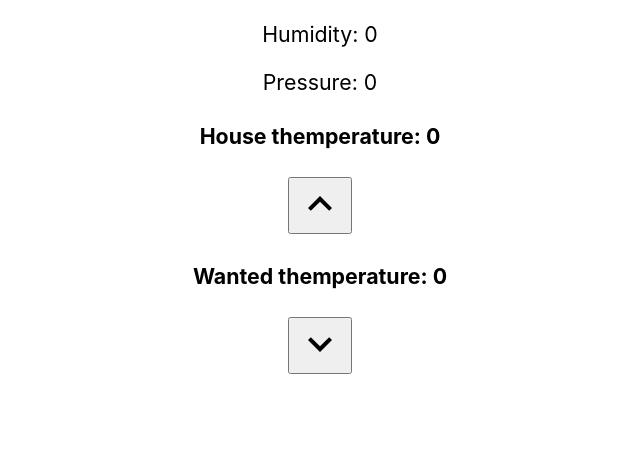
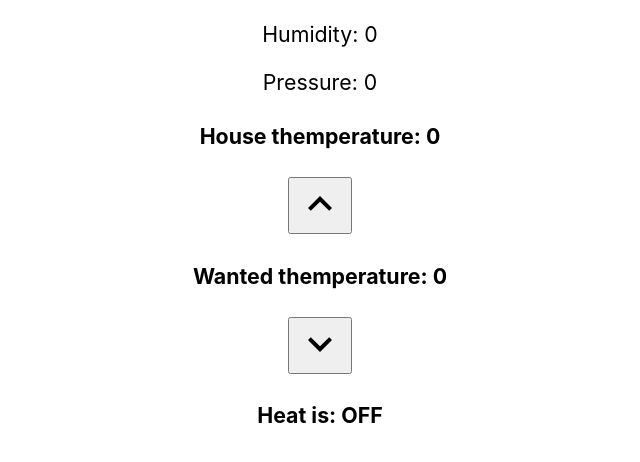
Before and after one commit to igorriok/smart-thermostat-web, a React (Create React App) app: page / in a window 1280 px wide. Shown: the top 462 px of the page, without its empty margins (320-960 px from the left). Built offline with nearby package versions, Linux system fonts and the light colour scheme; no server answers.

Commit message:
display heat status

```diff
--- a/src/pages/Home.tsx
+++ b/src/pages/Home.tsx
@@ -7,6 +7,7 @@ const baseUrl = "http://raspberrypi.local:30578";
 
 export default function HomePage() {
 	const [houseTemp, setHouseTemp] = useState(0);
+	const [heat, setHeat] = useState<boolean>(false);
 	const [temperatureSet, setTemperatureSet] = useState(0);
 	const [humidity, setHumidity] = useState(0);
 	const [pressure, setPressure] = useState(0);
@@ -33,9 +34,10 @@ export default function HomePage() {
 			},
 			)
 			.then((data) => {
-				// console.log(data);
+				console.log(data);
 
 				setTemperatureSet(data.temperature);
+				setHeat(data.heat);
 			})
 			.catch((error) => {
 				console.error("Could not get data from server");
@@ -48,7 +50,7 @@ export default function HomePage() {
 	}, []);
 
 	const getData = async () => {
-		console.log("get data")
+		// console.log("get data")
 
 		await fetch(baseUrl + "/data",
 			{
@@ -66,7 +68,7 @@ export default function HomePage() {
 			},
 			)
 			.then((data) => {
-				console.log(data);
+				// console.log(data);
 
 				setHouseTemp(data.temperature.toFixed(1));
 				setPressure(data.pressure.toFixed(2));
@@ -156,6 +158,14 @@ export default function HomePage() {
 					<img src={lessImg} alt="less"/>
 				</button>
 			</div>
+
+			<div>
+				<h4>
+					{
+						"Heat is: " + (heat ? "ON" : "OFF")
+					}
+				</h4>
+			</div>
 		</div>
 	);
 }
```
